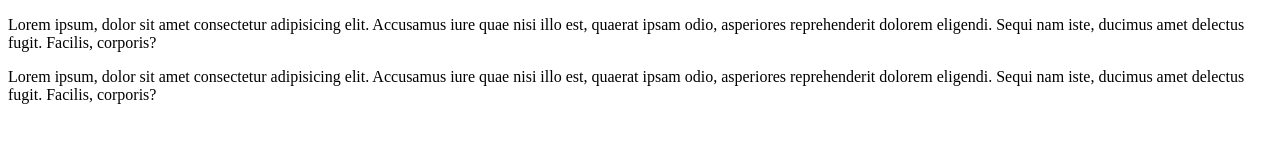
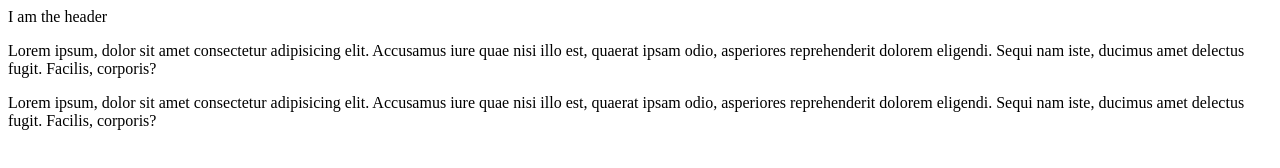
Before and after one commit to agross705/vcs-ash, a plain HTML site: page index.html in a window 1280 px wide. Drawn offline with Linux system fonts and the light colour scheme.

Commit message:
Added header section to index.html

```diff
--- a/index.html
+++ b/index.html
@@ -6,7 +6,7 @@
     <title>Document</title>
 </head>
 <body>
-    <!-- Header -->
+    <header>I am the header</header>
 
         <p>Lorem ipsum, dolor sit amet consectetur adipisicing elit. Accusamus
         iure quae nisi illo est, quaerat ipsam odio, asperiores reprehenderit
```
